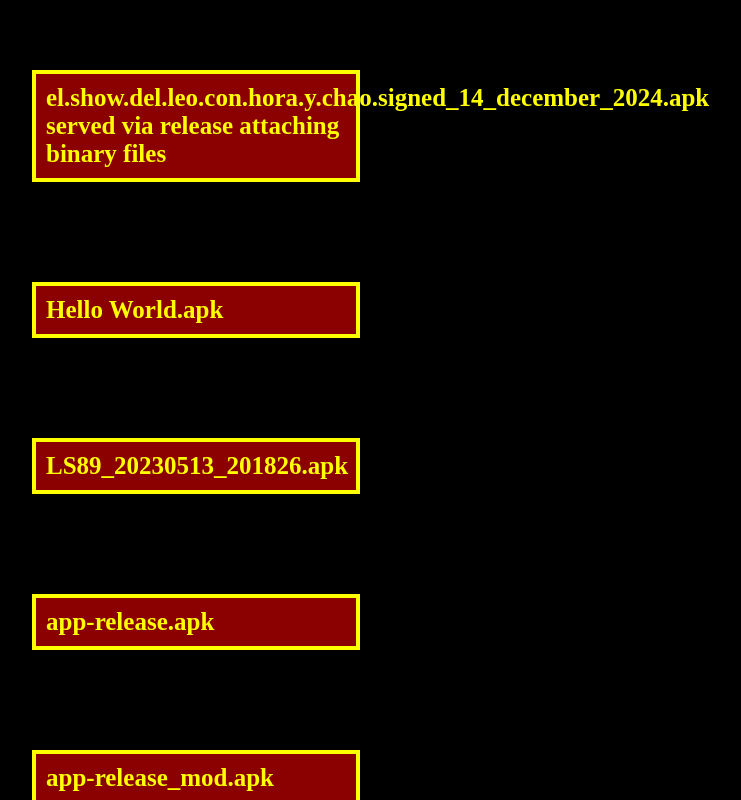
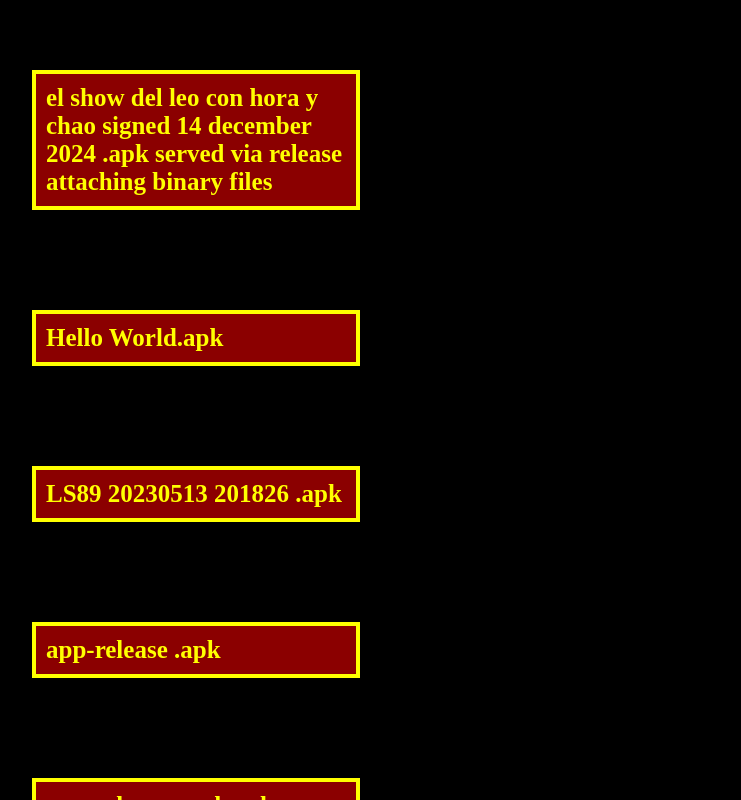
Before and after one commit to leonardosotelo89/created_apks, a plain HTML site: page index.html in a window 1280 px wide. Shown: the whole page, without its empty margins (444-1185 px from the left). Drawn offline with Linux system fonts and the light colour scheme.

Commit message:
Update index.html

```diff
--- a/index.html
+++ b/index.html
@@ -50,27 +50,27 @@ width:300px;
 
    <a href="https://github.com/leonardosotelo89/created_apks/releases/download/el_show_del_leo_14_december_2024/el.show.del.leo.con.hora.y.chao.signed_14_december_2024.apk" download>
      <span>
-       el.show.del.leo.con.hora.y.chao.signed_14_december_2024.apk served via release attaching binary files
+       el show del leo con hora y chao signed 14 december 2024 .apk served via release attaching binary files
      </span>
    </a>
-   <a href="Hello World.apk" download>
+   <a href="Hello World .apk" download>
      <span>
        Hello World.apk
      </span>
    </a>
    <a href="LS89_20230513_201826.apk" download>
      <span>
-       LS89_20230513_201826.apk
+       LS89 20230513 201826 .apk
      </span>
    </a>
    <a href="app-release.apk" download>
      <span>
-       app-release.apk
+       app-release .apk
      </span>
    </a>
    <a href="app-release_mod.apk" download>
      <span>
-       app-release_mod.apk
+       app-release mod .apk
      </span>
    </a>
    <a href="random backgroundColor voltbuilder then apktool.apk" download>
```
